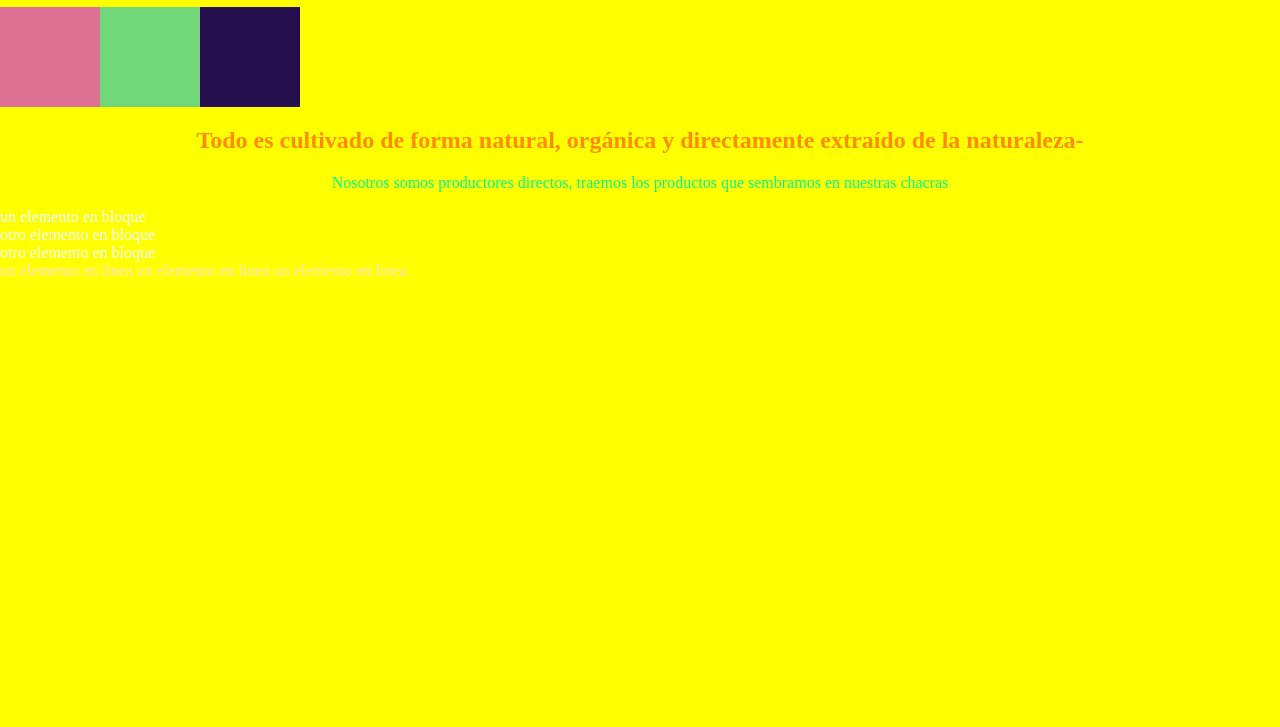
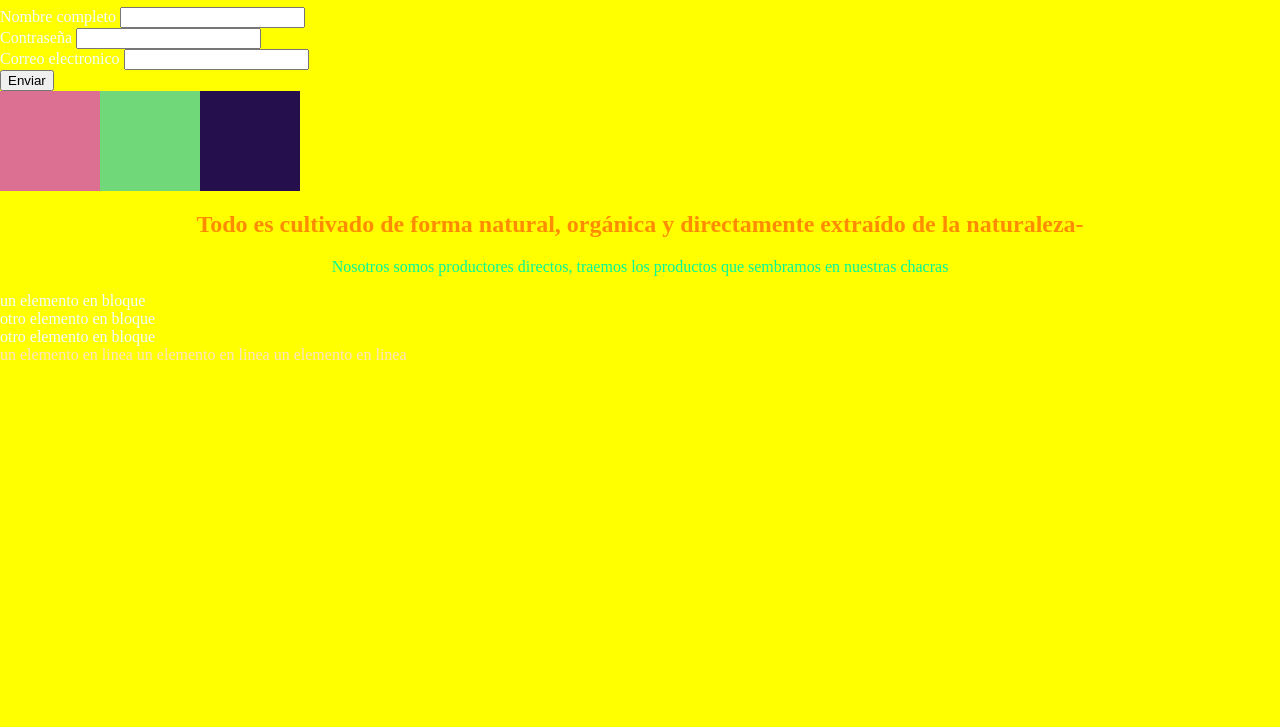
Before and after one commit to FedynaCarlos/express, a website: page views/index.html in a window 1280 px wide. Shown: the part 73-800 px from the top of the page. Drawn offline with Linux system fonts and the light colour scheme.

Commit message:
Formulario

```diff
--- a/views/index.html
+++ b/views/index.html
@@ -13,6 +13,22 @@
 <!--<img src="/images/toby.jpg" alt="">
 -->
 <!--probando-->
+<form action="" method="">
+    <div>
+        <label>Nombre completo</label>
+        <input type="text"
+name="nombreUsuario">
+    </div>
+    <div>
+        <label>Contraseña</label>
+        <input type="password" name="passwordUsuario">
+        </div>
+<div>
+    <label>Correo electronico</label>
+    <input type="email" name="emailUsuario">
+</div>
+<button type="submit">Enviar</button>
+    </form>
 
 <div class="contenedor">
 <div class="elemento1"></div>
```
